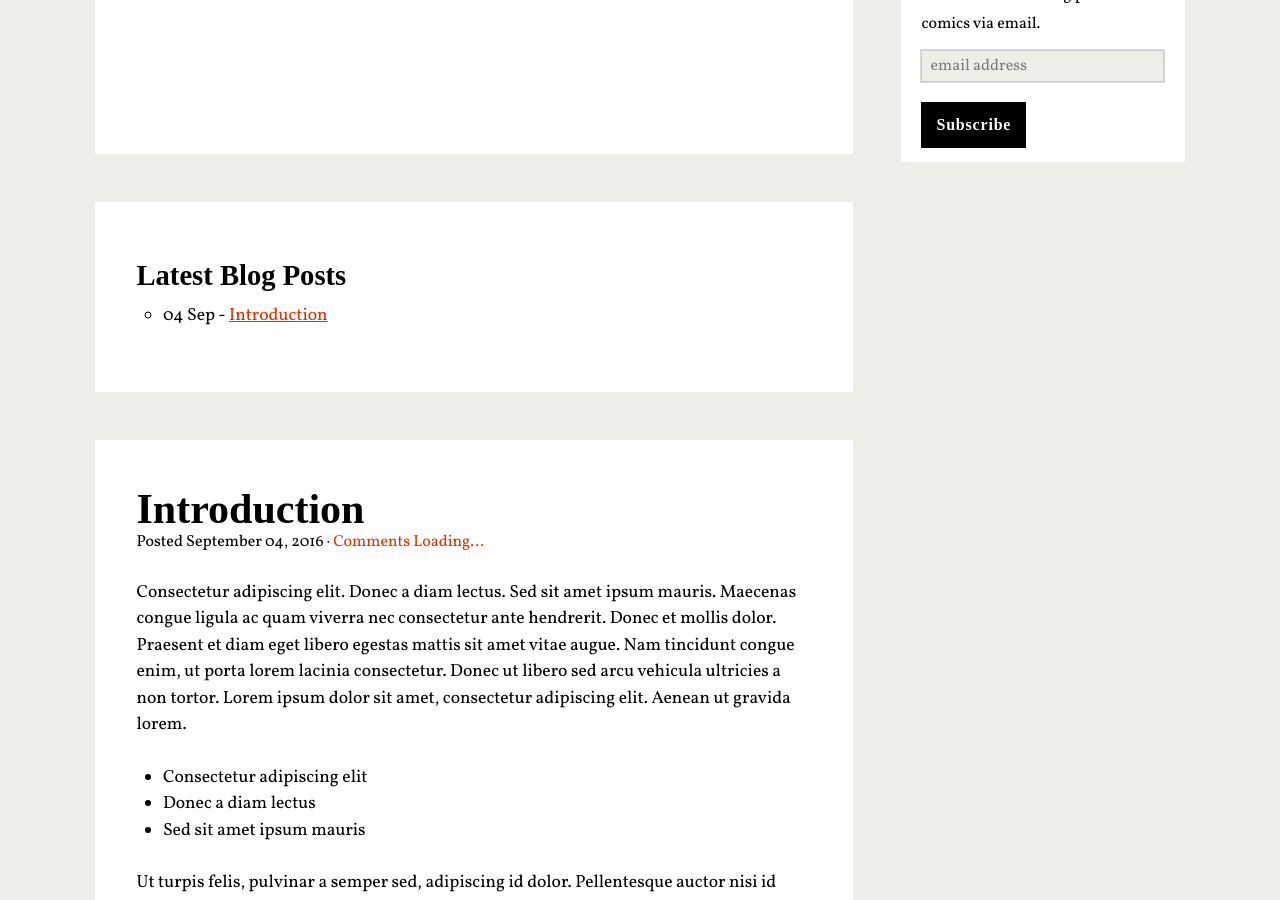
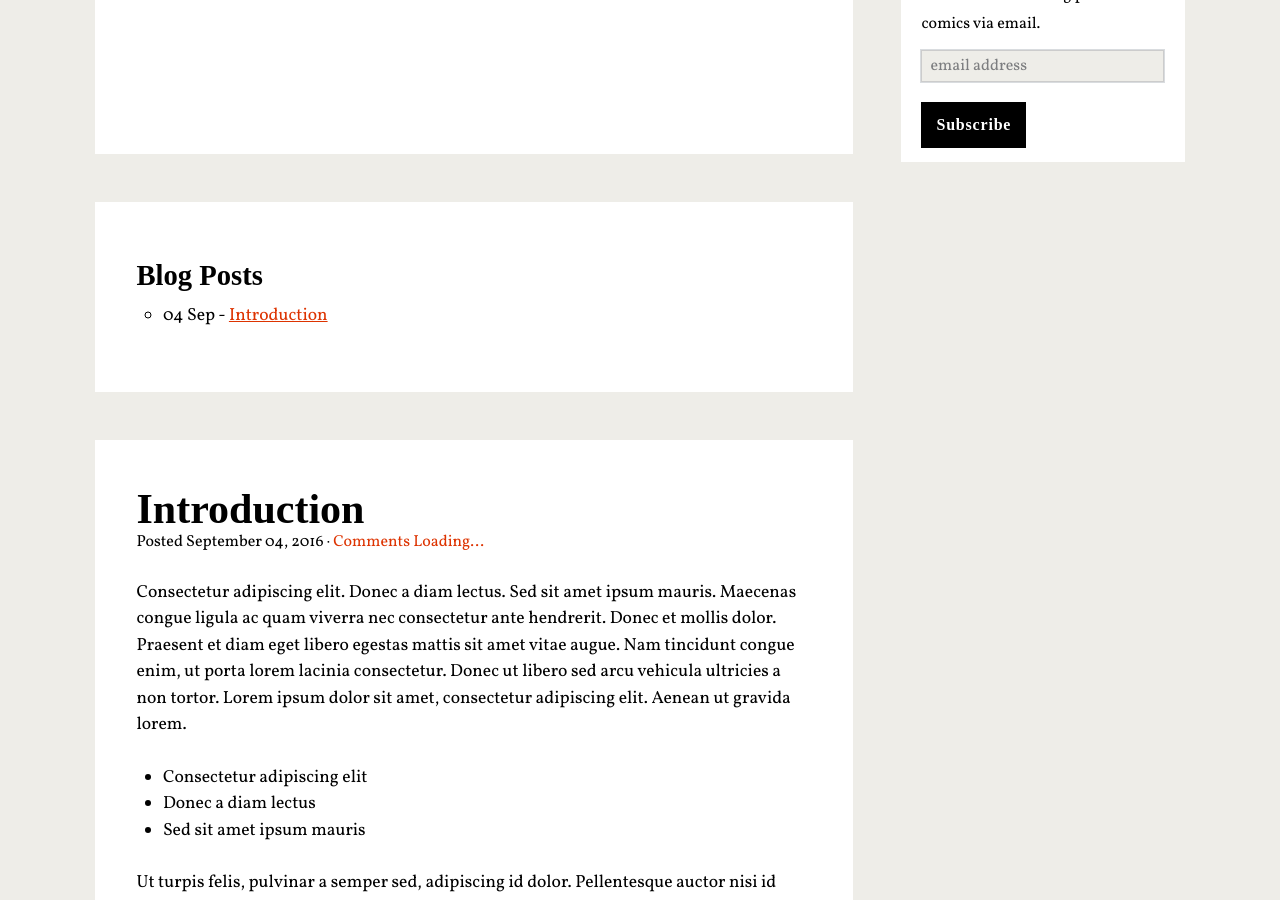
Before and after one commit to randideo/randideo.github.io, a Jekyll site: the page built from backup.html, in a window 1280 px wide and 900 px high, scrolled down 419 px. Built offline with Jekyll 4.4.1, drawn with Linux system fonts in a browser that asks for light colours; nearby versions of some CDN libraries; some web fonts are replaced; comment, search, counter and statistics services are not loaded.

Commit message:
Update backup.html

```diff
--- a/backup.html
+++ b/backup.html
@@ -15,7 +15,7 @@ layout: default
  <div class='post-outer'>
 	 <div class='post hentry'>
 		 <div class="entry-content">
-			 <h3>Latest Blog Posts</h3>
+			 <h3>Blog Posts</h3>
 {% for post in site.categories.Blog limit: 5 %}
 <ul style="list-style-type: circle;">
 <li><time>{{ post.date | date:"%d %b" }}</time> - <a href="{{ post.url }}">{{ post.title }}</a></li>
```
